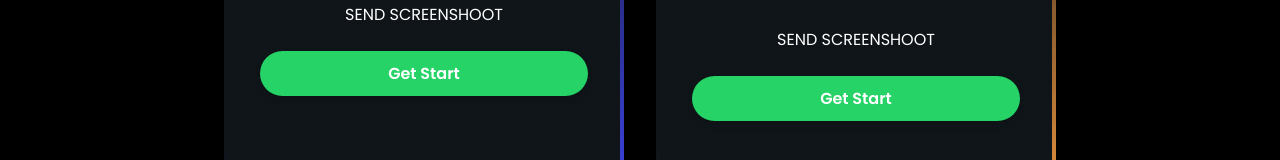
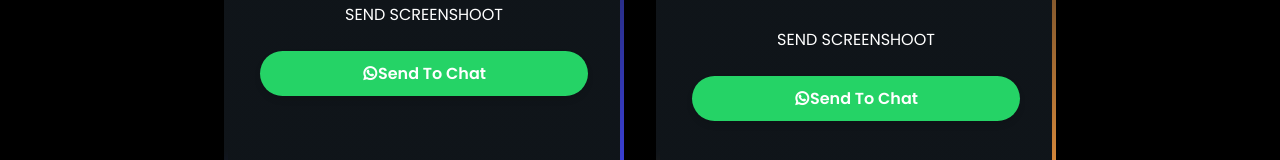
Before and after one commit to alramaly22/houssem, a plain HTML site: page card.html in a window 1280 px wide. Shown: the part 827-987 px from the top of the page. Drawn offline with nearby package versions, Linux system fonts and the light colour scheme.

Commit message:
Update card.html

```diff
--- a/card.html
+++ b/card.html
@@ -159,8 +159,8 @@
                         <h4 class="stepes" data-lang="cardtitle6">STEP 3</h4>
                         <p class="card__description" data-lang="cardtitle7">SEND SCREENSHOOT</p>
                         <a href="form.html" target="_blank" class="whatsapp-button">
-
-                            <p data-lang="button1">Get Start</p>
+                            <i class="ri-whatsapp-line watsappicona"></i>
+                            <p data-lang="button10">Send To Chat</p>
                         </a>
 
                     </div>
@@ -187,9 +187,8 @@
                         <p class="card__description" data-lang="cardtitle15">SEND SCREENSHOOT</p>
 
                         <a href="form.html" target="_blank" class="whatsapp-button">
-
-
-                            <p data-lang="button1">Get Start</p>
+                            <i class="ri-whatsapp-line watsappicona"></i>
+                            <p data-lang="button10">Send To Chat</p>
                         </a>
                     </div>
                 </article>
```
